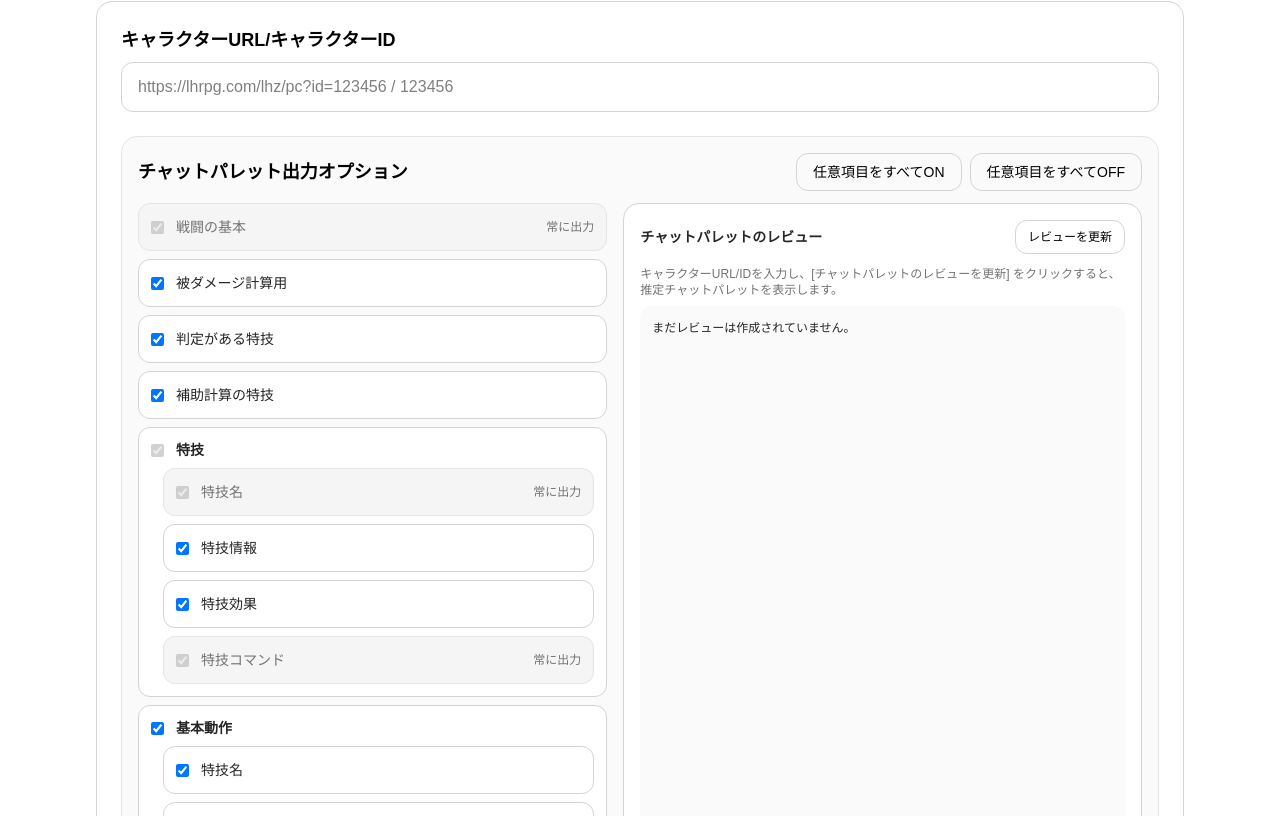
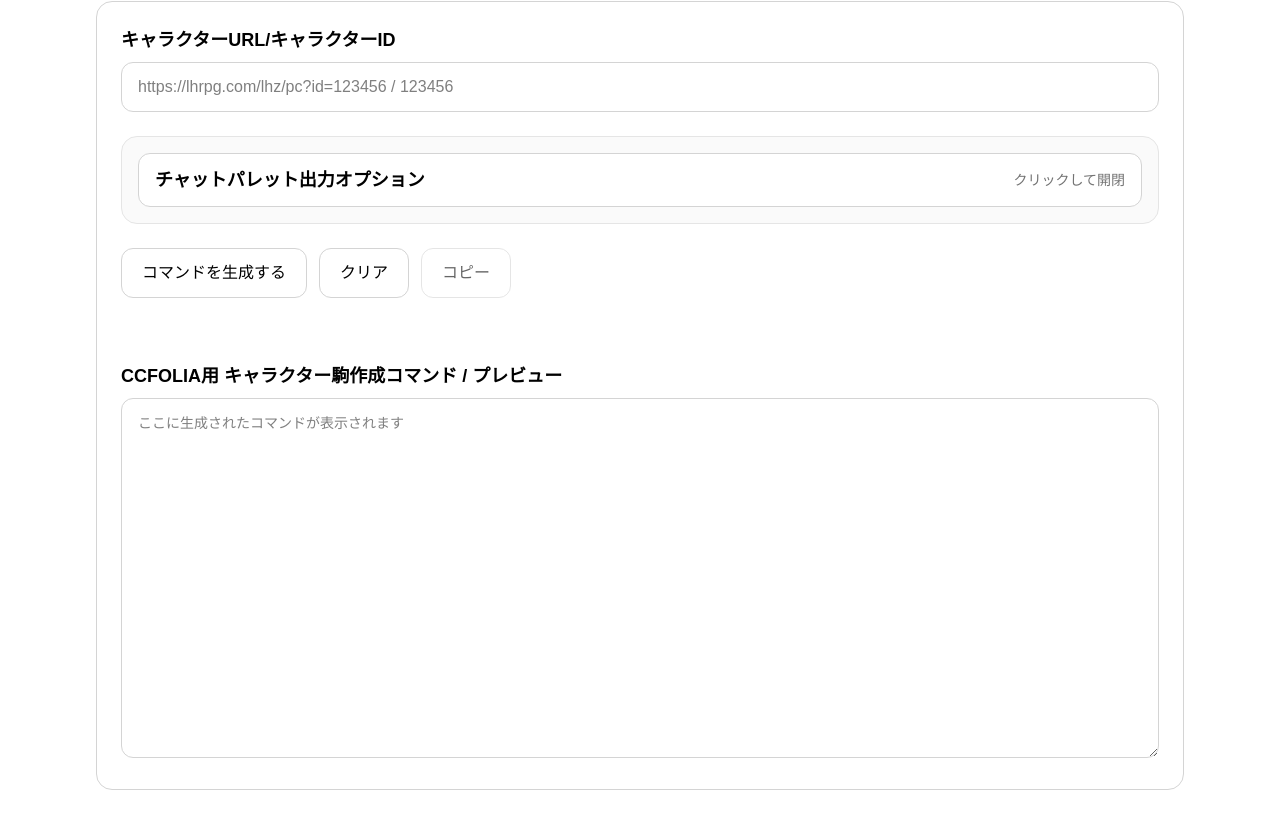
Before and after one commit to ramune428/lhtrpg_webapp_challenge, a Next.js app in the folder frontend/: page /character-preview in a window 1280 px wide. Shown: the part 1284-2100 px from the top of the page. Built offline with nearby package versions, Linux system fonts and the light colour scheme.

Commit message:
feat: add collapsed accordion for output options

```diff
--- a/frontend/app/character-preview/page.tsx
+++ b/frontend/app/character-preview/page.tsx
@@ -447,10 +447,14 @@ export default function HomePage() {
             />
           </div>
 
-          <section className="mb-6 rounded-2xl border border-neutral-200 bg-neutral-50 p-4">
-            <div className="mb-3 flex flex-wrap items-center justify-between gap-3">
-              <h3 className="text-lg font-semibold">チャットパレット出力オプション</h3>
-              <div className="flex flex-wrap gap-2">
+          <details className="mb-6 rounded-2xl border border-neutral-200 bg-neutral-50 p-4">
+            <summary className="flex cursor-pointer list-none items-center justify-between gap-3 rounded-xl border border-neutral-300 bg-white px-4 py-3 text-left transition hover:bg-neutral-50 [&::-webkit-details-marker]:hidden">
+              <span className="text-lg font-semibold">チャットパレット出力オプション</span>
+              <span className="text-sm font-medium text-neutral-500">クリックして開閉</span>
+            </summary>
+
+            <div className="mt-4">
+              <div className="mb-3 flex flex-wrap justify-end gap-2">
                 <button
                   type="button"
                   onClick={() => handleSetAllOptionalOptions(true)}
@@ -465,7 +469,6 @@ export default function HomePage() {
                 >
                   任意項目をすべてOFF
                 </button>
-              </div>
               </div>
 
               <div className="grid items-stretch gap-4 lg:grid-cols-[minmax(280px,0.95fr)_minmax(0,1.05fr)]">
@@ -533,7 +536,8 @@ export default function HomePage() {
                   </pre>
                 </div>
               </div>
-          </section>
+            </div>
+          </details>
 
           <div className="mb-6 flex flex-wrap gap-3">
             <button type="button" onClick={handleGenerate} disabled={isLoading} className={FORM_BUTTON_CLASS}>
```
Lines whose indentation alone changed are shown as unchanged.
